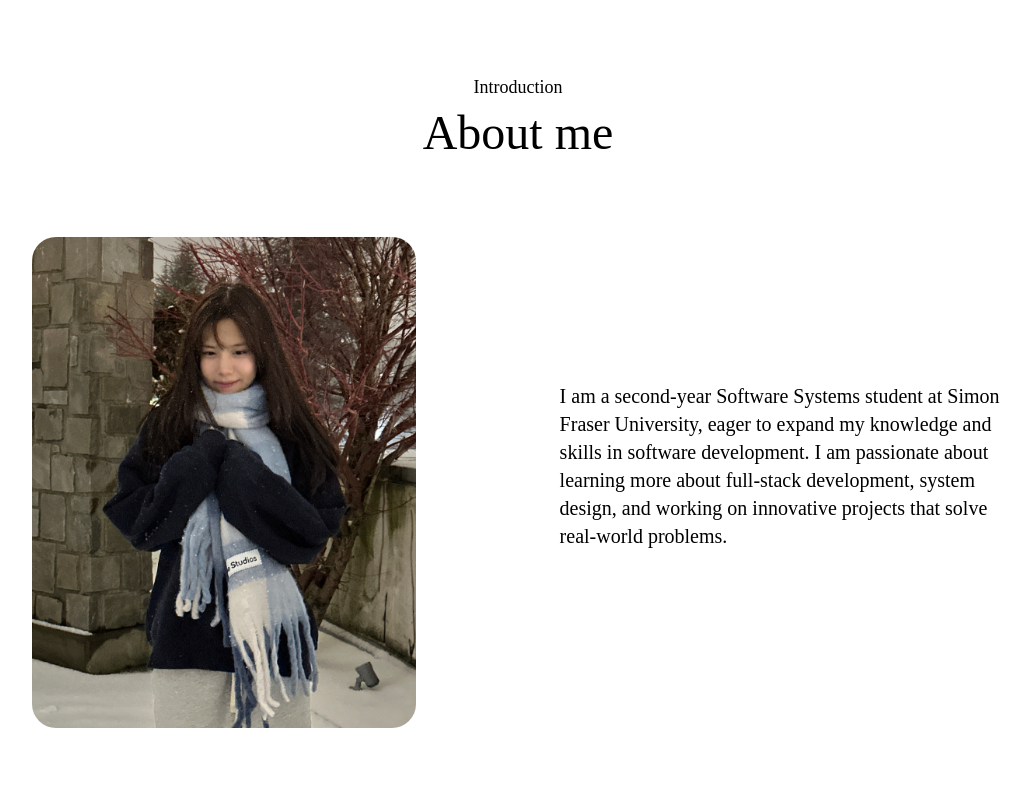
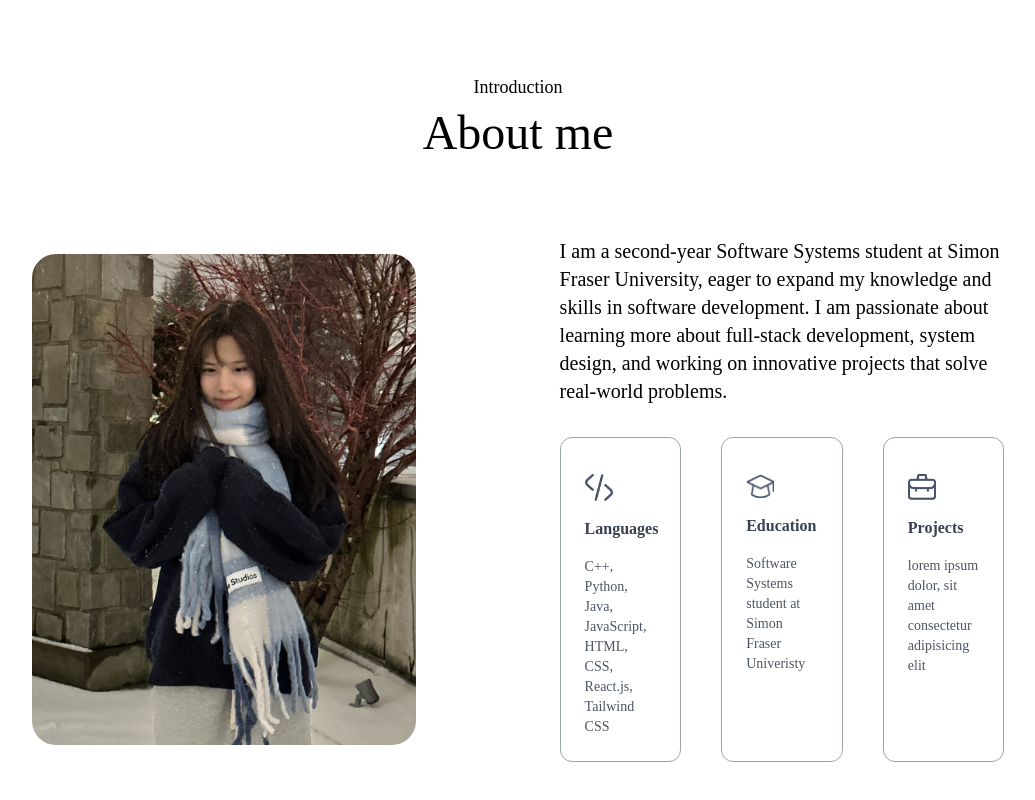
Before and after one commit to ppe11/ppe11.github.io, a Next.js app: page / in a window 1280 px wide. Shown: the part 767-1567 px from the top of the page, without its empty margins (122-1157 px from the left). Built offline with nearby package versions, Linux system fonts and the light colour scheme.

Commit message:
Add languages, education and project cards in about me section

```diff
--- a/app/components/About.jsx
+++ b/app/components/About.jsx
@@ -1,6 +1,6 @@
 import React from 'react'
 import Image from 'next/image'
-import { assets } from '@/assets /assets'
+import { assets, infoList } from '@/assets /assets'
 
 const About = (isDarkMode) => {
   return (
@@ -16,6 +16,17 @@ const About = (isDarkMode) => {
             <p className='mb-8 max-w-2xl font-Ovo text-xl'>I am a second-year Software Systems student at Simon Fraser University, eager to expand my knowledge
                 and skills in software development. I am passionate about learning more about full-stack development, system design, and working on innovative projects that solve real-world problems.
             </p>
+
+            <ul className='grid grid-cols-1 sm:grid-cols-3 gap-10 max-w-2xl'>
+                {infoList.map(({ icon, iconDark, title, description }, index) => (
+                    <li className='border-[0.5px] border-gray-400 rounded-xl p-6 cursor-pointer
+                    hover:bg-lightHover hover:-translate-y-1 duration-500 hover:shadow-black dark:border-white dark:hover:shadow-white dark:hover:bg-darkHover/50' key={index}>
+                    <Image src={icon} alt={title} className='w-7 mt-3' />
+                    <h3 className='my-4 font-semibold text-gray-700 dark:text-white'>{title}</h3>
+                    <p className='text-gray-600 text-sm dark:text-white/80'>{description}</p>
+                    </li>
+                ))}
+            </ul>
         </div>
       </div>
     </div>
--- a/assets /assets.js
+++ b/assets /assets.js
@@ -38,3 +38,9 @@ export const assets = {
     close_black,
     close_white,
 };
+
+export const infoList = [
+    { icon: assets.code_icon, title: 'Languages', description: 'C++, Python, Java, JavaScript, HTML, CSS, React.js, Tailwind CSS' },
+    { icon: assets.edu_icon, title: 'Education', description: 'Software Systems student at Simon Fraser Univeristy' },
+    { icon: assets.project_icon, title: 'Projects', description: 'lorem  ipsum dolor, sit amet consectetur adipisicing elit' }
+];
```
